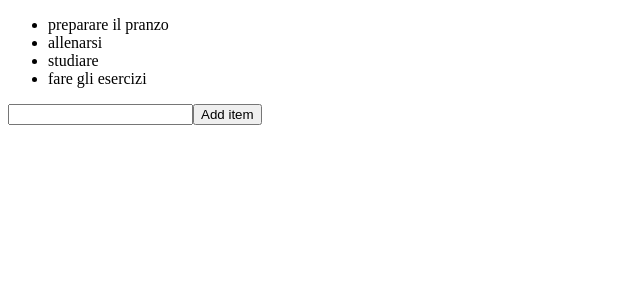
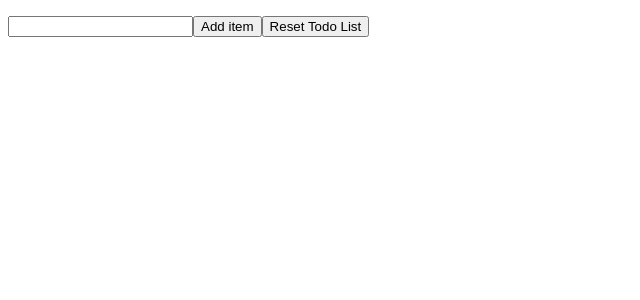
Before and after one commit to AnastasiaGandolfi/Esercizi_React, a React (Create React App) app in the folder my-app/: page / in a window 1280 px wide. Shown: the top 300 px of the page, without its empty margins (0-640 px from the left). Built offline with nearby package versions, Linux system fonts and the light colour scheme.

Commit message:
exercise done

```diff
--- a/my-app/src/TodoList.js
+++ b/my-app/src/TodoList.js
@@ -1,4 +1,4 @@
-// Create a TodoList component that renders a ul tag with a li tag for each item contained in the items state variable. The items state variable should be an array of strings. The TodoList component should also contain an input tag and a button. When the button is clicked, the event handler should add the value of the input tag to the items array.
+// Modify the TodoList by adding a "reset" button that clears the items array when clicked.
 
 import React, { Component } from 'react'
 
@@ -6,13 +6,20 @@ export default class TodoList extends Component {
     constructor(props) {
         super(props);
         this.state = {
-            items: ["preparare il pranzo", "allenarsi", "studiare", "fare gli esercizi"]
+            items: []
         }
     }
     handleAddItem = (event) => {
         event.preventDefault()
         let newValue = document.getElementById('input').value
         this.setState((prevState) => ({ items: [...prevState.items, newValue] }))
+        document.getElementById('input').value = '';
+    }
+
+    handleReset = () => {
+        this.setState({
+            items:[]
+        })
     }
     render() {
         return (
@@ -22,7 +29,8 @@ export default class TodoList extends Component {
                         {this.state.items.map(item => <li>{item}</li>)}
                     </ul>
                     <input type="text" id="input"></input>
-                    <button type='submit' >Add item</button>
+                    <button type='submit'>Add item</button>
+                    <button type='reset' onClick={this.handleReset}>Reset Todo List</button>
                 </form>
             </div>
         )
```
